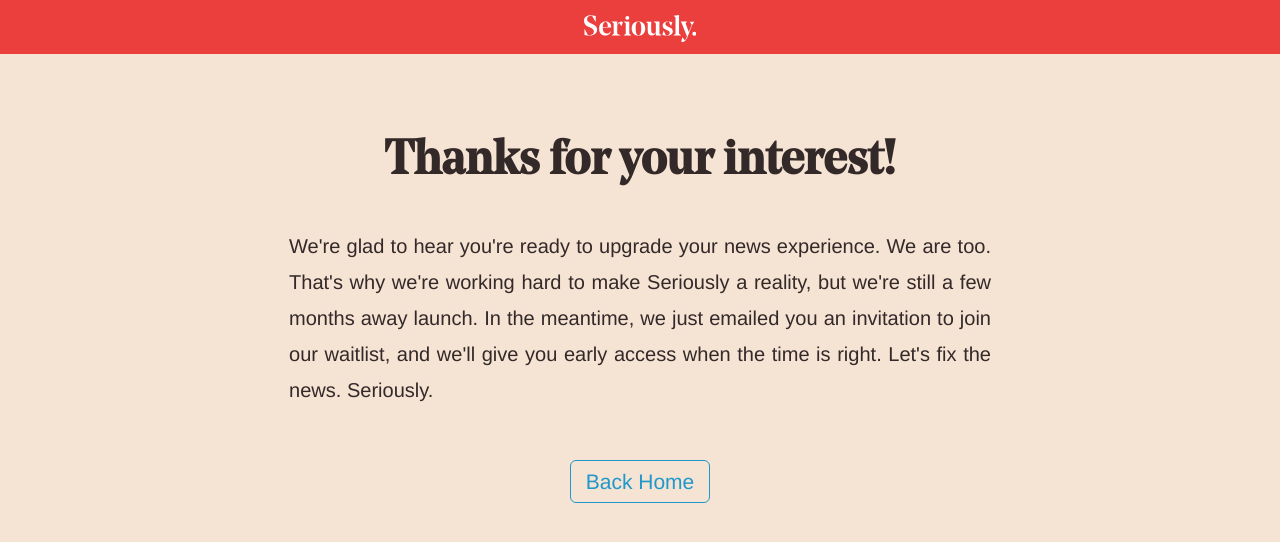
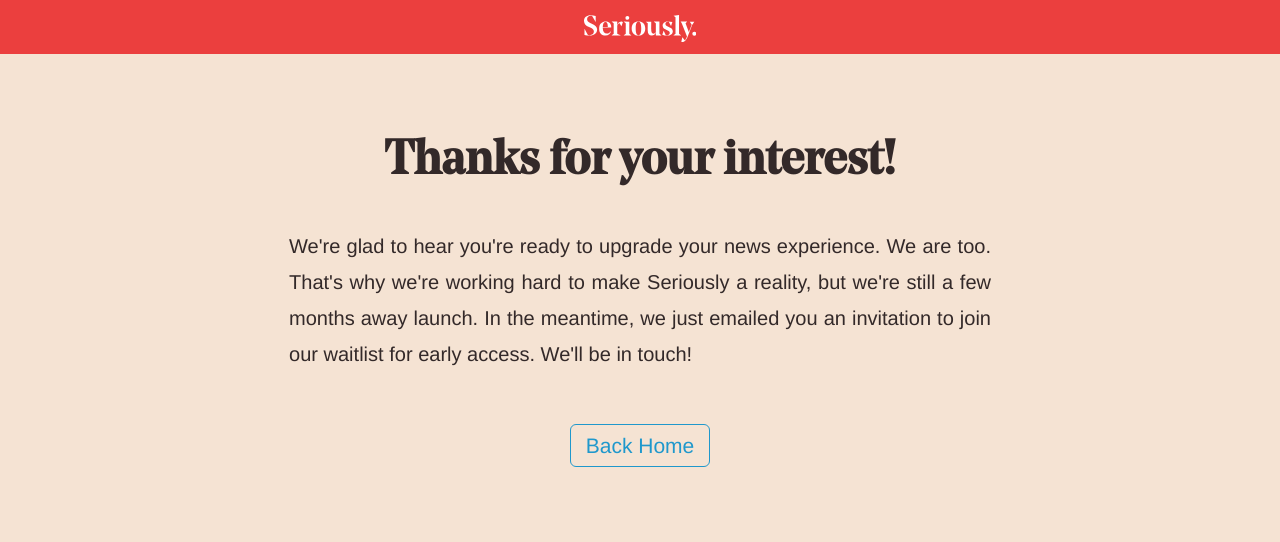
Before and after one commit to SeriouslyInc/seriously-website, a Jekyll site: the page built from 1thanks.html, in a window 1280 px wide. Shown: the top 542 px of the page. Built offline with Jekyll 4.4.1, drawn with Linux system fonts in a browser that asks for light colours.

Commit message:
Thank you update.

```diff
--- a/1thanks.html
+++ b/1thanks.html
@@ -7,7 +7,7 @@
 <header class="hero hero-thanks v-padded">
   <div class="hero-text hero-text-thanks padded v-padded color-black">
     <h1 class="hero-heading">Thanks for your interest!</h1>
-    <p>We're glad to hear you're ready to upgrade your news experience. We are too. That's why we're working hard to make Seriously a reality, but we're still a few months away launch. In the meantime, we just emailed you an invitation to join our waitlist, and we'll give you early access when the time is right. Let's fix the news. Seriously.</p>
+    <p>We're glad to hear you're ready to upgrade your news experience. We are too. That's why we're working hard to make Seriously a reality, but we're still a few months away launch. In the meantime, we just emailed you an invitation to join our waitlist for early access. We'll be in touch!</p>
   </div>
   <div class="home-hero-cta">
     <a href="/">Back Home</a>
```
